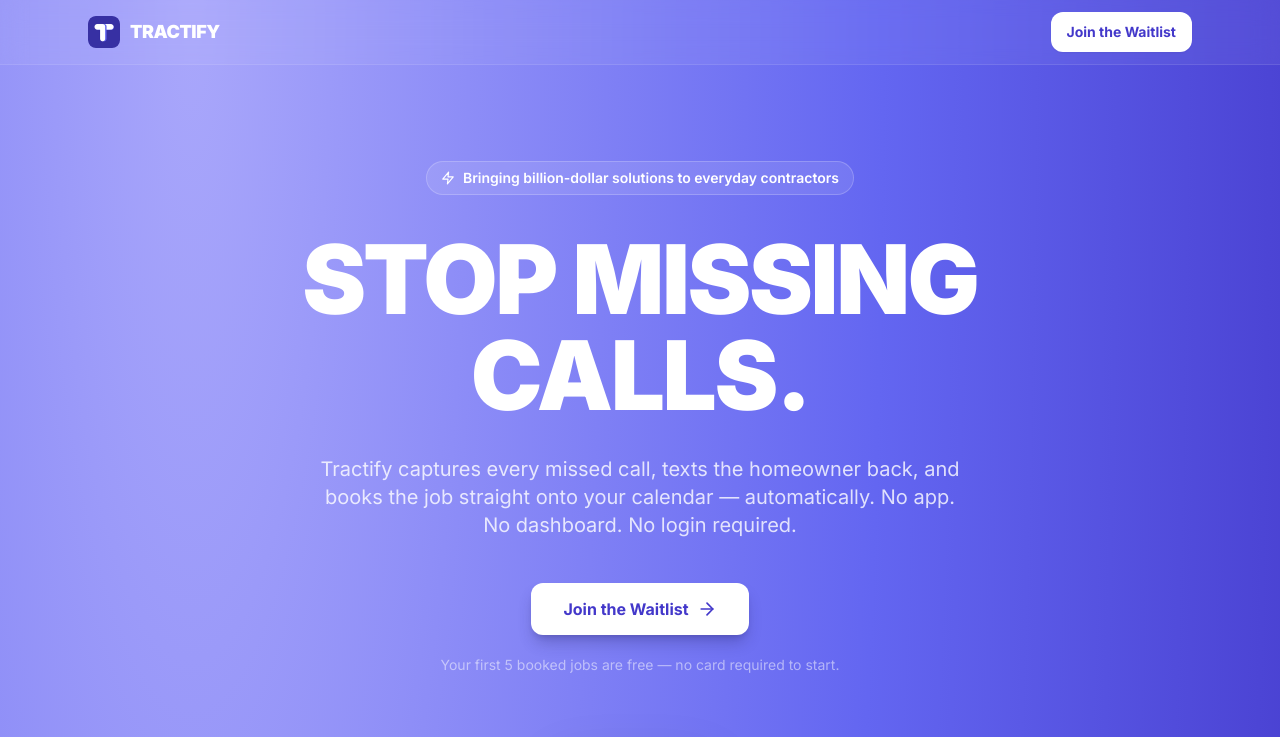
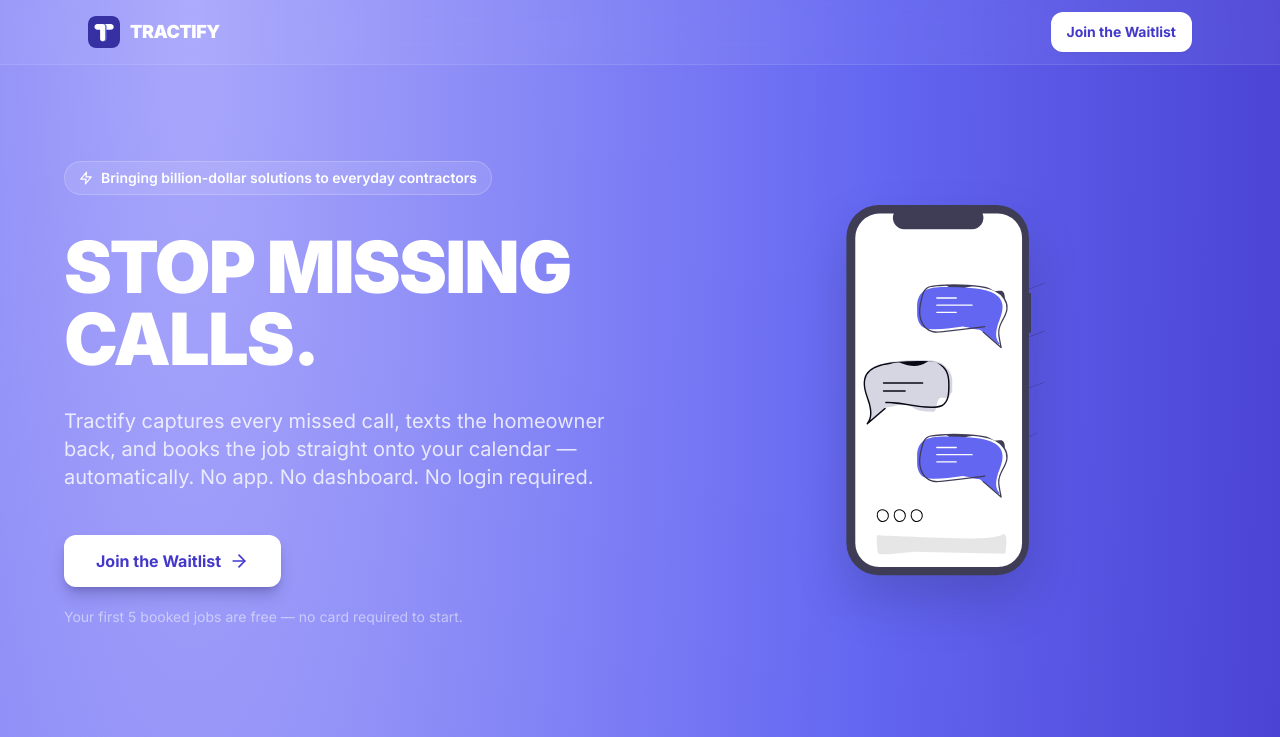
Before and after one commit to ProBookHQ-source/probook-hq, a React (Vite) app in the folder frontend/: page / in a window 1280 px wide. Shown: the top 737 px of the page. Built offline with nearby package versions, Linux system fonts and the light colour scheme; no server answers.

Commit message:
Hero: text left, illustration right instead of stacked

```diff
--- a/frontend/src/pages/LandingPage.jsx
+++ b/frontend/src/pages/LandingPage.jsx
@@ -79,19 +79,20 @@ export default function LandingPage() {
 
       {/* ── HERO (cover) ── */}
       <section className="relative pt-16 pb-20 sm:pt-24 sm:pb-28 px-4 sm:px-6 overflow-hidden">
-        <div className="max-w-5xl mx-auto text-center relative">
+        <div className="max-w-6xl mx-auto grid md:grid-cols-2 gap-10 md:gap-16 items-center relative">
+          <div className="text-center md:text-left">
             <div className="inline-flex items-center gap-2 bg-white/10 border border-white/20 text-white text-xs sm:text-sm font-semibold px-3.5 py-1.5 rounded-full mb-7 sm:mb-9">
               <Zap className="w-3.5 h-3.5" />
               Bringing billion-dollar solutions to everyday contractors
             </div>
-          <h1 className="font-display text-white text-5xl sm:text-7xl md:text-8xl leading-[0.95] tracking-tight mb-6 sm:mb-8">
+            <h1 className="font-display text-white text-5xl sm:text-7xl leading-[0.95] tracking-tight mb-6 sm:mb-8">
               STOP MISSING<br />CALLS.
             </h1>
-          <p className="text-white/80 text-base sm:text-xl max-w-2xl mx-auto leading-relaxed mb-9 sm:mb-11 px-2">
+            <p className="text-white/80 text-base sm:text-xl max-w-xl mx-auto md:mx-0 leading-relaxed mb-9 sm:mb-11">
               Tractify captures every missed call, texts the homeowner back, and books the job
               straight onto your calendar — automatically. No app. No dashboard. No login required.
             </p>
-          <div className="flex flex-col sm:flex-row gap-3 sm:gap-4 justify-center px-4 sm:px-0">
+            <div className="flex flex-col sm:flex-row gap-3 sm:gap-4 justify-center md:justify-start">
               <button
                 onClick={() => navigate('/waitlist')}
                 className="inline-flex items-center justify-center gap-2 bg-white text-brand-700 text-base font-bold px-8 py-3.5 rounded-xl hover:bg-brand-50 transition-all shadow-lg shadow-brand-900/30"
@@ -102,10 +103,11 @@ export default function LandingPage() {
             <p className="text-white/50 text-xs sm:text-sm mt-5">
               Your first 5 booked jobs are free — no card required to start.
             </p>
+          </div>
           <img
             src="/illustrations/undraw_text-messages_p6bk.svg"
             alt="Text message booking"
-            className="mt-14 sm:mt-16 w-60 sm:w-72 mx-auto h-auto drop-shadow-2xl"
+            className="w-56 sm:w-72 md:w-80 mx-auto h-auto drop-shadow-2xl"
           />
         </div>
       </section>
```
Also changed, not shown: frontend/vite.config.js.timestamp-1786855849687-2967108d6236d.mjs (added, +21 -0 lines). Lines whose indentation alone changed are shown as unchanged.
